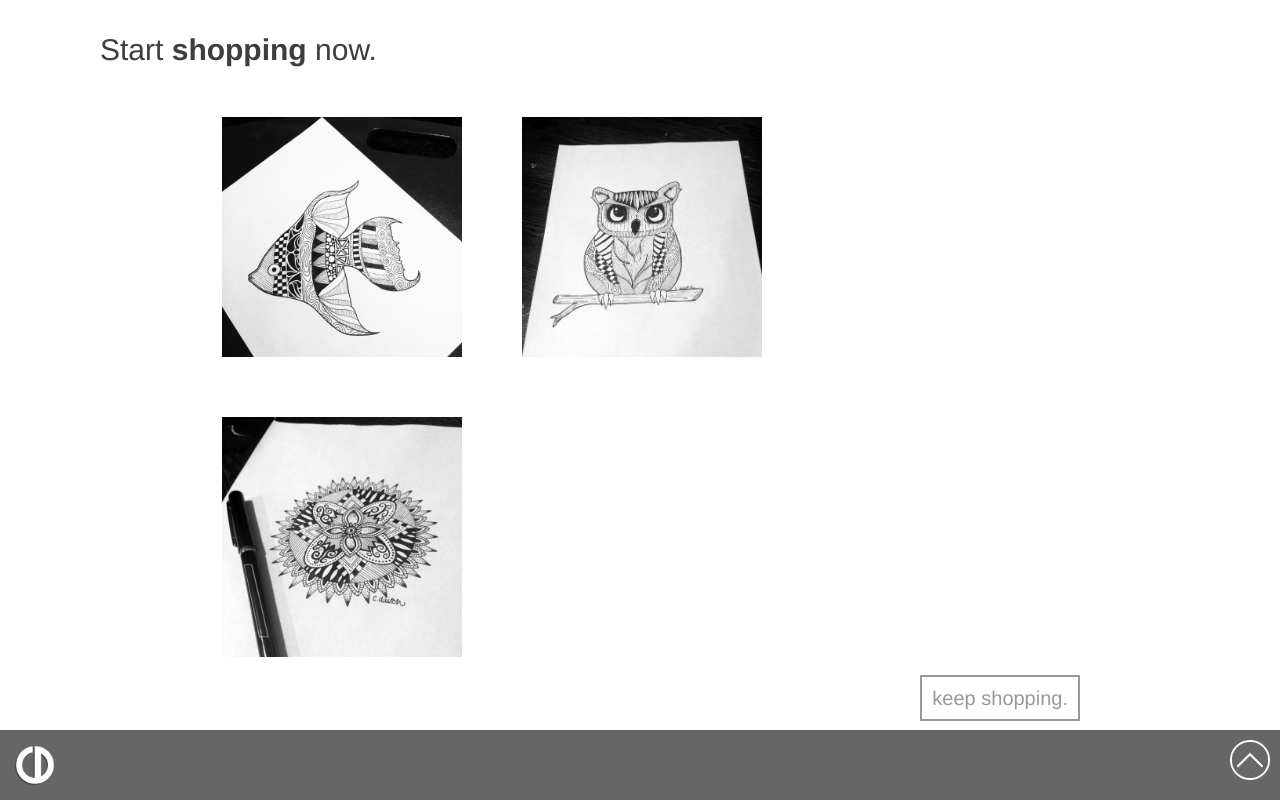
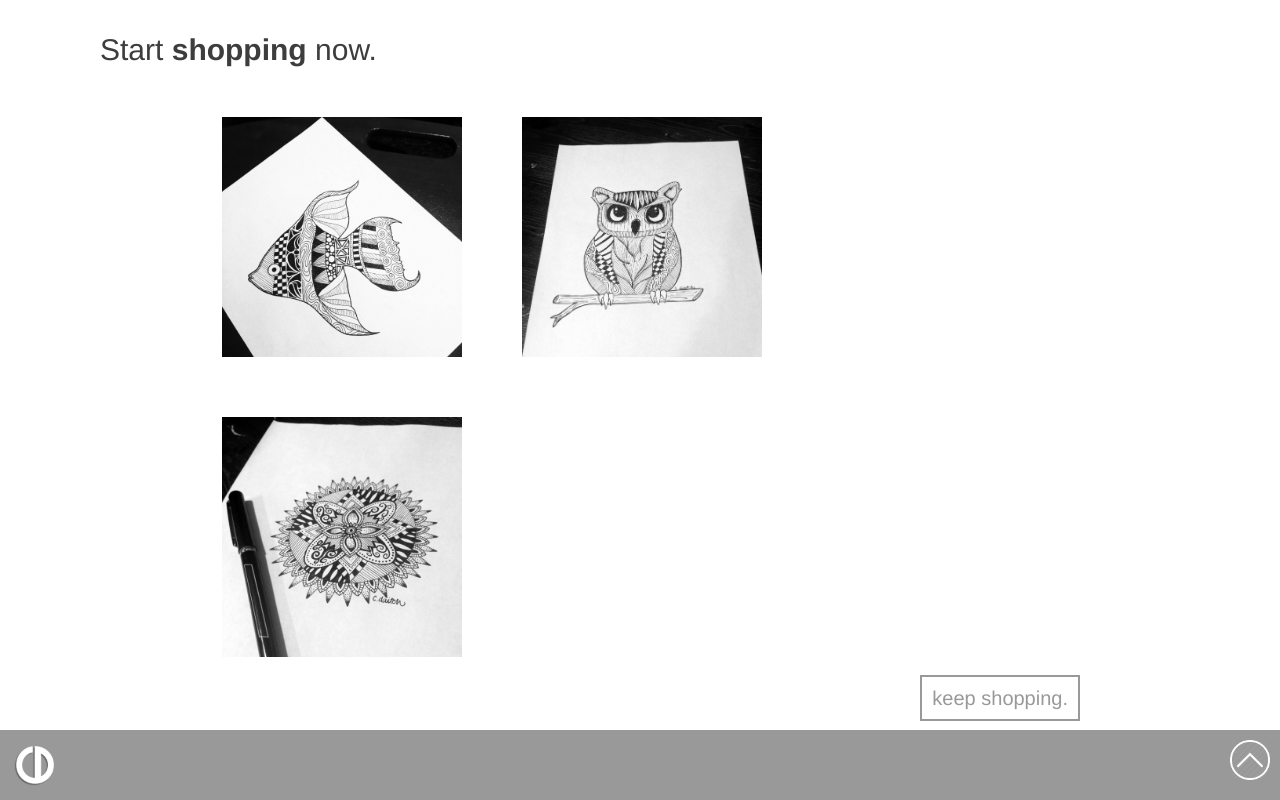
Before and after one commit to caitlindaitch/final-project, a plain HTML site: page index.html in a window 1280 px wide. Shown: the part 1421-2221 px from the top of the page. Drawn offline with Linux system fonts and the light colour scheme.

Commit message:
Color adjustment

```diff
--- a/css/style.css
+++ b/css/style.css
@@ -181,7 +181,7 @@ a:hover {
   width: 100%;
   padding: 10px;
   overflow: hidden;
-  background-color: #666;
+  background-color: #999;
 }
 
 .footer-logo {
```
